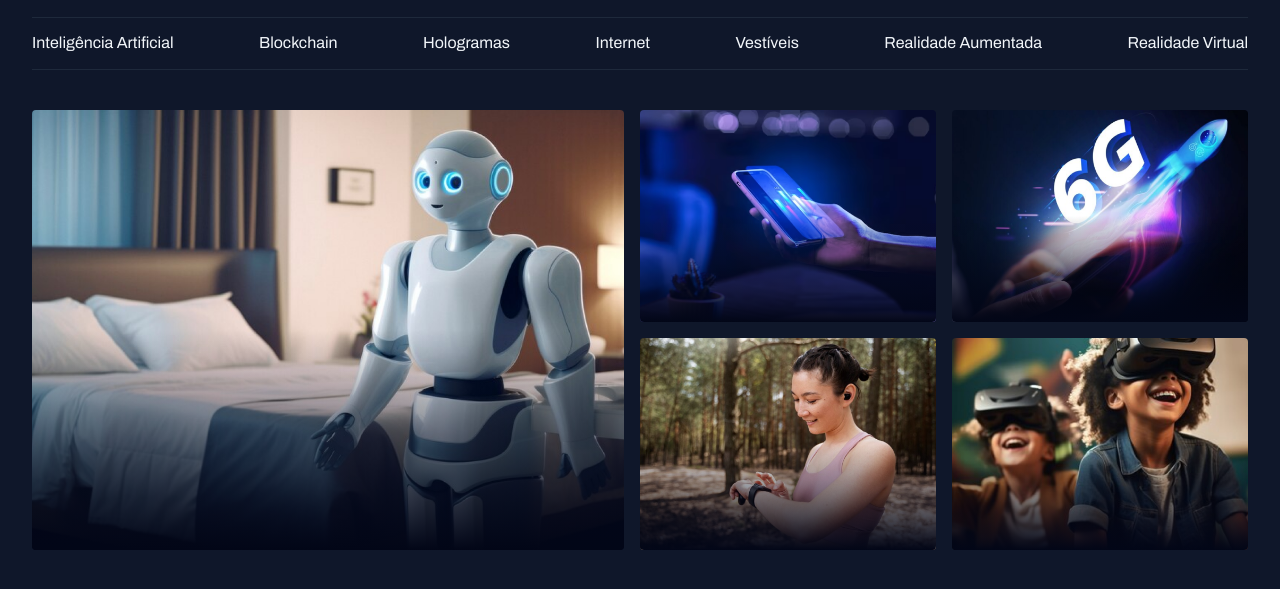
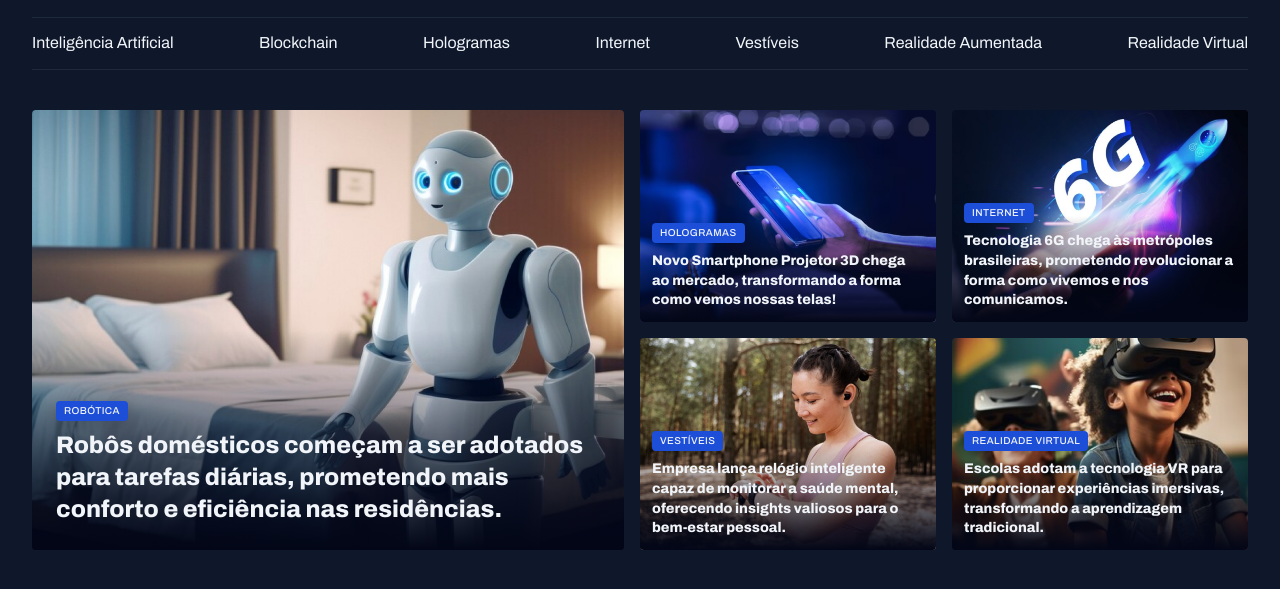
Before and after one commit to weversonmelky/Carteira-de-Estudante, a plain HTML site: page index.html in a window 1280 px wide. Shown: the part 45-634 px from the top of the page. Drawn offline with Linux system fonts and the light colour scheme.

Commit message:
Finalizando seção destaques

```diff
--- a/index.html
+++ b/index.html
@@ -40,22 +40,46 @@
 
     <main class="grid container">
         <section id="featured" class="grid grid-flow-col gap-16">
-            <div class="card">
+            <figure class="card">
                 <img src="assets/images/Image 01.png" alt="">
-            </div>
+
+                <figcaption>
+                    <span class="content-tag">Robótica</span>
+                    <h2 class="text-2xl">Robôs domésticos começam a ser adotados para tarefas diárias,
+                         prometendo mais conforto e eficiência nas residências.</h2>
+                </figcaption>
+            </figure>
             <div class="grid grid-flow-col-2 gap-16">
-                <div class="card">
+                <figure class="card">
                     <img src="assets/images/Image 02.png" alt="">
-                </div>
-                <div class="card">
+                    <figcaption>
+                        <span class="content-tag">Hologramas</span>
+                        <h2 class="text-lg">Novo Smartphone Projetor 3D chega ao mercado, transformando a forma como vemos nossas telas!</h2>
+                    </figcaption>
+                </figure>
+                <figure class="card">
                     <img src="assets/images/Image 03.png" alt="">
-                </div>
-                <div class="card">
+                    <figcaption>
+                        <span class="content-tag">Internet</span>
+                        <h3 class="text-lg">Tecnologia 6G chega às metrópoles brasileiras, prometendo revolucionar a forma como vivemos e nos comunicamos.</h3>
+                    </figcaption>
+                </figure>
+                <figure class="card">
                     <img src="assets/images/Image 04.png" alt="">
-                </div>
-                <div class="card">
+                    <figcaption>
+                        <span class="content-tag">Vestíveis</span>
+                        <h3 class="text-lg">Empresa lança relógio inteligente capaz de monitorar a saúde mental, oferecendo insights valiosos para o bem-estar pessoal.
+                        </h3>
+                    </figcaption>
+                </figure>
+                <figure class="card">
                     <img src="assets/images/Image 05.png" alt="">
-                </div>
+                    <figcaption>
+                        <span class="content-tag">Realidade Virtual</span>
+                        <h3 class="text-lg">Escolas adotam a tecnologia VR para proporcionar experiências imersivas, transformando a aprendizagem tradicional.
+                        </h3>
+                    </figcaption>
+                </figure>
             </div>
         </section>
     </main>
--- a/style/global.css
+++ b/style/global.css
@@ -14,6 +14,7 @@
     --font-family: "Archivo", sans-serif;
     --h1: 800 24px/135% var(--font-family);
     --h2: 800 16px/140% var(--font-family);
+    --h3: 800 14px/140% var(--font-family);
     --text-span: 600 14px/145% var(--font-family);
     --text: 400 16px/140% var(--font-family);
     --text-sm: 400 14px/160% var(--font-family);
@@ -51,5 +52,16 @@ img{
 
 main{
     margin-top: 40px;
+}
 
+.content-tag{
+    display: inline-block;
+    background-color: var(--brand-color-dark);
+    padding: 4px 8px;
+    border-radius: 4px;
+    font: 500 10px/1.2 var(--font-family);
+    text-transform: uppercase;
+    letter-spacing: .04em;
+    color: var(--text-color-primary);
+    box-shadow: 0px 4px 16px rgba(2, 6, 23, 0.25);
 }
--- a/style/sections.css
+++ b/style/sections.css
@@ -3,7 +3,7 @@
         height: 100%;
         object-fit: cover;
     }
-}
+
 
     .card{
         position: relative;
@@ -17,4 +17,19 @@
             background: linear-gradient(180deg, rgba(2, 6, 23, 0) 0%, #020617 100%);
         }
 
+        figcaption{
+            position: absolute;
+            bottom: 0;
+            padding: 24px;
+
+            &:has(.text-lg){
+                padding: 12px;
             }
+
+            h2, h3{
+                margin-top: 8px;
+            }
+        }
+
+    }
+}
--- a/style/utility.css
+++ b/style/utility.css
@@ -13,3 +13,19 @@
  .gap-16{
     gap: 16px;
  }
+
+ .text-2xl{
+   font: var(--h1);
+ }
+
+ .text-xl{
+   font: var(--h2);
+ }
+
+ .text-lg{
+   font: var(--h3);
+ }
+
+ .text-sm{
+   font: var(--text-sm);
+ }
```
Lines whose indentation alone changed are shown as unchanged.
